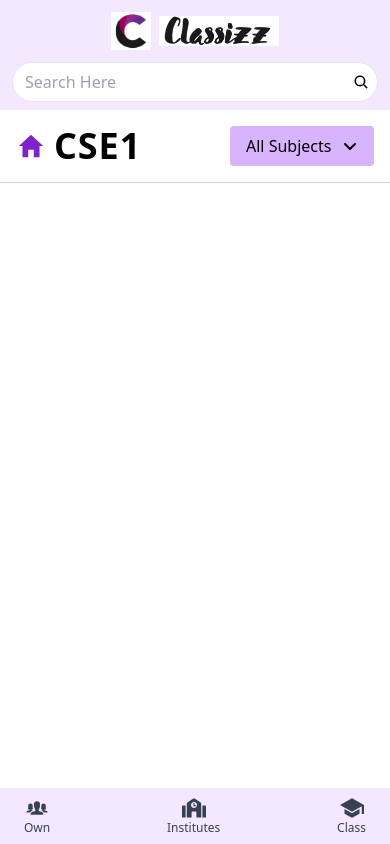
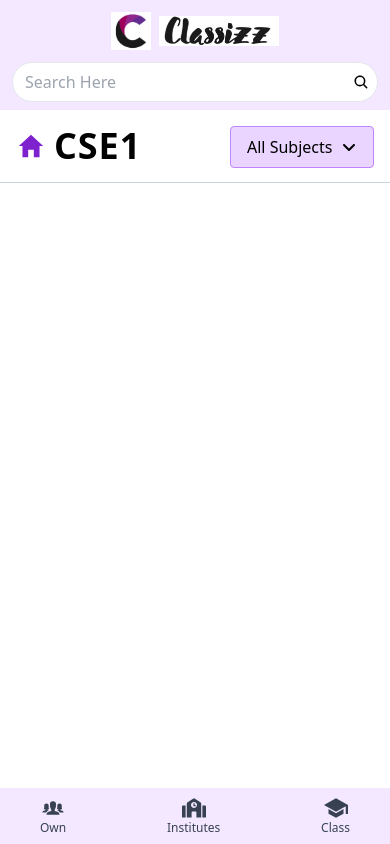
Before and after one commit to Jyotirmoy-Baidya/classizz-frontend, a React (Vite) app: page /cls in a window 390 px wide. Built offline with nearby package versions, Linux system fonts and the light colour scheme.

Commit message:
Announcemant page changes

```diff
--- a/src/components/basic/Navbar.jsx
+++ b/src/components/basic/Navbar.jsx
@@ -54,10 +54,10 @@ const Navbar = () => {
 
 
             {/* Mobile View  */}
-            <div className='flex justify-between text-gray-700 px-6 md:hidden bg-purple-100 h-14 z-20 fixed bottom-0 w-screen'>
+            <div className='flex justify-between text-gray-700 px-10 md:hidden bg-purple-100 h-14 z-20 fixed bottom-0 w-screen'>
                 {
                     HomeNavItems.map((ele, i) => (
-                        <NavLink to={ele.href} className={`flex flex-col justify-center items-center  ${location.pathname.includes(ele.href) ? "text-purple-700" : ""}`}>
+                        <NavLink to={ele.href} key={i} className={`flex flex-col justify-center items-center  ${location.pathname.includes(ele.href) ? "text-purple-700" : ""}`}>
                             <div className='text-2xl'>{ele.icon}</div>
                             <div className='text-xs'>{ele.name}</div>
                         </NavLink>
--- a/src/components/home/ClassBlock.jsx
+++ b/src/components/home/ClassBlock.jsx
@@ -14,14 +14,14 @@ const colors = [
 ]
 const ClassBlock = ({ content }) => {
     return (
-        <NavLink to={`/cls/a/${content.code}`} className={`h-32 md:h-36 w-auto min-w-[240px] max-w-[380px] p-6 md:p-6 border-[1px] ${colors[content.c].bg_color} ${colors[content.c].border_color}  hover:border-[2.5px] cursor-pointer text-black dark:text-slate-700 shrink-0 flex justify-between rounded-md`} >
+        <NavLink to={`/cls/a/${content.code}`} className={`h-32 md:h-36 w-auto min-w-[240px] max-w-[380px] py-6 px-8 md:p-6 border-[1px] ${colors[content.c].bg_color} ${colors[content.c].border_color}  hover:border-[2.5px] cursor-pointer text-black dark:text-slate-700 shrink-0 flex justify-between rounded-md`} >
             <div className="flex flex-col justify-between h-full names">
                 <div className="text-xl md:text-2xl tracking-widest font-bold class-name">{content.className}</div>
                 <div className="text-base md:text-lg tracking-wider owner-name">{content.classOwner}</div>
             </div>
-            <div className="text-xl flex flex-col items-center gap-2 stundent-count">
-                <div className="text-2xl md:text-4xl text-slate-700" ><MdGroups3 /></div>
-                <div className="text-sm md:text-base font-medium tracking-wider">{content.noOfStudents}</div>
+            <div className="text-xl flex flex-col items-center gap-1 md:gap-2 stundent-count">
+                <div className="text-3xl md:text-4xl text-slate-700" ><MdGroups3 /></div>
+                <div className="text-base font-medium tracking-wider">{content.noOfStudents}</div>
             </div>
         </NavLink>
     )
--- a/src/pages/Class.jsx
+++ b/src/pages/Class.jsx
@@ -9,26 +9,35 @@ const Class = () => {
     const [dropdown, setDropdown] = useState(false);
     return (
         <>
-            <div className='sticky top-20 bg-white z-10 flex w-full p-4 justify-between items-center border-b-[1px] border-slate-300 min-h-[72px]'>
+            <div className='sticky top-[6.8rem] md:top-20 bg-white z-10 flex w-full p-4 justify-between items-center border-b-[1px] border-slate-300 min-h-[72px]'>
                 <h1 className='flex items-center gap-2 font-semibold tracking-wide  text-4xl'><NavLink to="/h/o" className='text-3xl text-purple-700' ><IoMdHome /></NavLink> {classData.name}</h1>
                 <div className='absolute w-36 h-32 top-4 right-4'>
-                    <div className={`relative min-h-10 max-h-12 w-36 flex justify-center items-center bg-purple-300 cursor-pointer rounded  class-dropdown ${dropdown ? 'active' : ""} `} onClick={() => { setDropdown(!dropdown); }}>
-                        <div className='flex gap-2 w-full min-h-full px-4 items-center justify-between'>
-                            <div className='overflow-hidden'>
+                    <div className={`w-36 flex flex-col  cursor-pointer rounded z-10 class-dropdown ${dropdown ? 'active' : ""} `} >
+                        <div className='bg-purple-200 flex gap-2 rounded border border-purple-400 w-full z-10 px-4 py-2 items-center justify-between'>
+                            <div className=''>
                                 {subject ? subject : 'All Subjects'}
                             </div>
-                            {dropdown ? <FaAngleUp /> : <FaAngleDown />}
+                            {dropdown ? <FaAngleUp onClick={() => { setDropdown(false) }} /> : <FaAngleDown onClick={() => { setDropdown(true) }} />}
                         </div>
-                        <div className={`absolute top-10 w-36 h-fit class-dropdown-items overflow-hidden`}>
-                            <div className='mt-[2px]' onClick={() => setSubject("")}><span></span>All Subjects</div>
+                        <div className='h-screen relative overflow-hidden'>
+                            <div className={`absolute bg-white z-0 ms-4 flex flex-col items-center gap-[2px] class-dropdown-items`}>
+                                <div className='py-2 px-4 w-32 border border-slate-300 rounded-sm relative overflow-hidden mt-[2px]' onClick={() => setSubject("")}><span></span>All Subjects</div>
+                                {
+                                    classData.subjects.map((subject, index) => (
+                                        <div className='py-2 px-4 w-32 border border-slate-300 rounded-sm relative overflow-hidden mt-[2px]' key={index} onClick={() => { setSubject(subject); setDropdown(false) }}><span></span>{subject}</div>))
+                                }
+                            </div>
+                        </div>
+                        {/* <div className={`top-10 w-36 z-0 h-fit flex flex-col gap-1 class-dropdown-items`}>
+                            <div className='py-2 relative overflow-hidden mt-[2px]' onClick={() => setSubject("")}><span></span>All Subjects</div>
                             {
                                 classData.subjects.map((subject, index) => (
-                                    <div className='mt-[2px]' key={index} onClick={() => setSubject(subject)}><span></span>{subject}</div>))
+                                    <div className='py-2 relative overflow-hidden mt-[2px]' key={index} onClick={() => { setSubject(subject); setDropdown(false) }}><span></span>{subject}</div>))
                             }
-                        </div>
+                        </div> */}
                     </div>
                 </div>
-            </div>
+            </div >
             <Outlet />
         </>
     )
--- a/src/styles/animation.css
+++ b/src/styles/animation.css
@@ -1,25 +1,18 @@
 /* DropDown Animation  */
 .class-dropdown-items {
-    transition: 0.5s;
-}
-
-.class-dropdown-items div {
-    position: relative;
-    width: 100%;
-    left: 100%;
+    position: absolute;
+    top: -100%;
     display: flex;
-    background-color: white;
     border-radius: 3px;
-    padding: 10px 15px;
-    z-index: 1;
+    z-index: 0;
     border-radius: 3px;
     overflow: hidden;
-    transition: 0.5s;
+    transition: 1s;
     cursor: pointer;
 }
 
-.class-dropdown.active .class-dropdown-items div {
-    left: 0%;
+.class-dropdown.active .class-dropdown-items {
+    top: 0%;
 }
 
 .class-dropdown-items div span {
@@ -29,7 +22,7 @@
     width: 100%;
     border-radius: inherit;
     height: 100%;
-    background-color: rgb(216 180 254);
+    background-color: rgb(233 213 255);
     z-index: -1;
     transform: rotate(-160deg);
     transform-origin: right;
```
